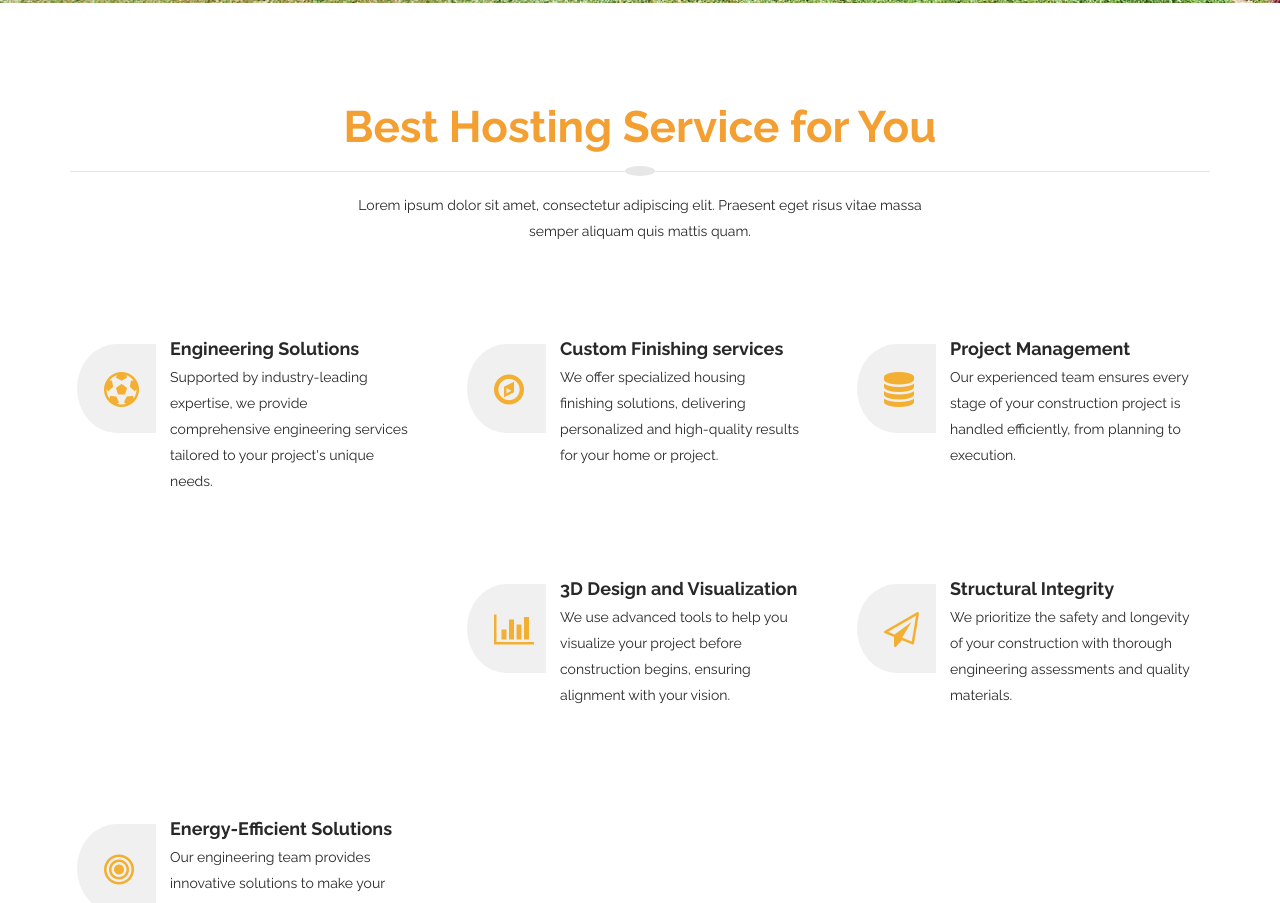
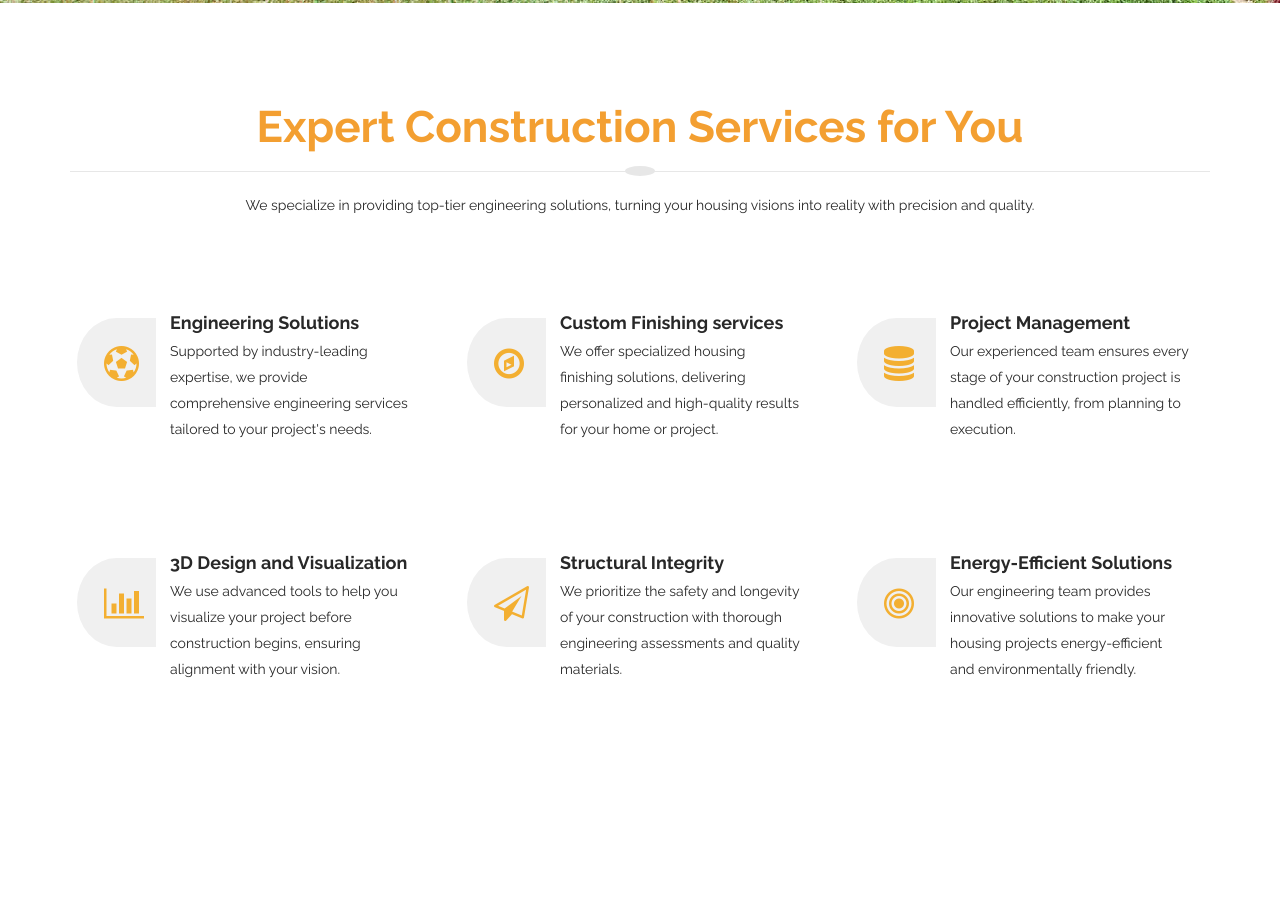
Before and after one commit to we-magdy/we-magdy.github.io, a plain HTML site: page index.html in a window 1280 px wide. Shown: the part 1122-2025 px from the top of the page. Drawn offline with nearby package versions, Linux system fonts and the light colour scheme.

Commit message:
Update index.html
Update services section

```diff
--- a/index.html
+++ b/index.html
@@ -90,8 +90,8 @@
         <div class="container">
 
             <div class="section-header">
-                <h2 class="section-title wow fadeInDown">Best Hosting Service for You</h2>
-                <p class="wow fadeInDown">Lorem ipsum dolor sit amet, consectetur adipiscing elit. Praesent eget risus vitae massa <br> semper aliquam quis mattis quam.</p>
+                <h2 class="section-title wow fadeInDown">Expert Construction Services for You</h2>
+                <p class="wow fadeInDown">We specialize in providing top-tier engineering solutions, turning your housing visions into reality with precision and quality.</p>
             </div>
 
             <div class="row">
@@ -103,7 +103,7 @@
                             </div>
                             <div class="media-body">
                                 <h4 class="media-heading">Engineering Solutions</h4>
-                                <p>Supported by industry-leading expertise, we provide comprehensive engineering services tailored to your project's unique needs.</p>
+                                <p>Supported by industry-leading expertise, we provide comprehensive engineering services tailored to your project's needs.</p>
                             </div>
                         </div>
                     </div><!--/.col-md-4-->
```
